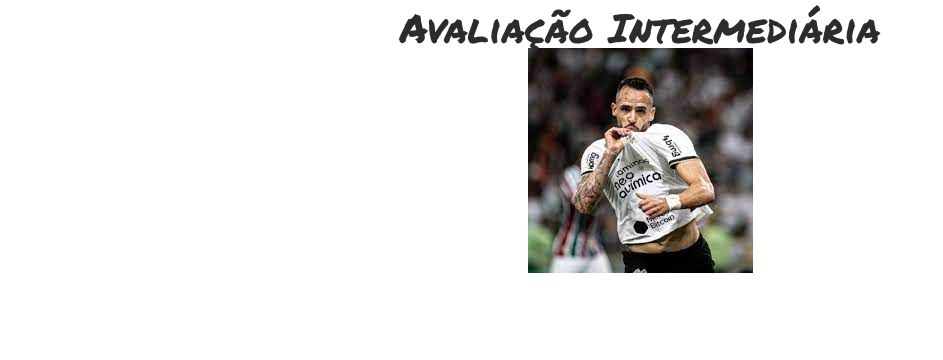
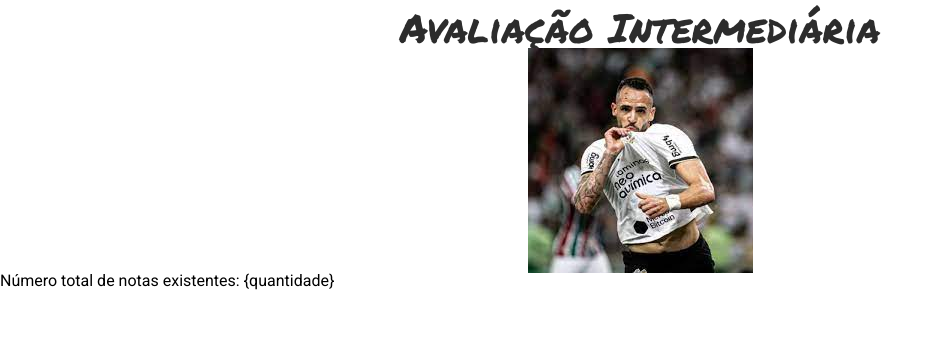
Before and after one commit to vivsoliveira/simulado_pi_tecweb, a Python web app: template templates/prova.html in a window 1280 px wide. Shown: the part 112-472 px from the top of the page, without its empty margins (0-943 px from the left). Run offline with Jinja, Linux system fonts and the light colour scheme; the template is opened without the code that fills it, so the values that code supplies are empty; some libraries are stand-ins or nearby versions.

Commit message:
qtd de notes

```diff
--- a/servidor.py
+++ b/servidor.py
@@ -22,7 +22,6 @@
     print(request)
 
     route = extract_route(request)
-    print(route)
     filepath = CUR_DIR / route
     if filepath.is_file():
         response = build_response() + read_file(filepath)
--- a/templates/prova.html
+++ b/templates/prova.html
@@ -17,7 +17,6 @@
     />
     <link rel="stylesheet" href="/templates/getit.css" />
   </head>
-
   <body>
     <div class="appbar">
         <img src="img/logo-getit.png" class="logo" />
@@ -27,29 +26,11 @@
         <div class="renato">
             <p class="titulo_renato"> Avaliação Intermediária</p>
             <img src="img/renato.jpeg" alt="Renato" />
+          </div>
+        <div>
+          Número total de notas existentes: {quantidade}
         </div>
     </main>
-    <!--
-    <main class="container">
-      <form method = "post" class="form-card">
-        <input
-          class="form-card-title"
-          type="text"
-          name="titulo"
-          placeholder="Titulo"
-        />
-        <input
-          class="autoresize"
-          name="detalhes"
-          placeholder="Digite o conteudo..."
-        ></input>
-        <button class="btn" type="submit">Criar</button>
-      </form>
-      <div class="card-container">
-        {notes}
-      </div>
-    </main> -->
-
     <script type="text/javascript" src="/templates/getit.js"></script>
   </body>
 </html>
--- a/utils.py
+++ b/utils.py
@@ -1,3 +1,4 @@
+import sqlite3
 from database import Database, Note
 import json
 import database
@@ -33,3 +34,7 @@
 def delete_note(note_id):
     db = Database('notes')
     db.delete(note_id)
+
+def conta_notas():
+    db = Database('notes')
+    return len(db.get_all())
--- a/views.py
+++ b/views.py
@@ -1,5 +1,5 @@
 from urllib.parse import unquote_plus
-from utils import load_data, load_template, add_note, build_response
+from utils import load_data, load_template, add_note, build_response, conta_notas
 
 def index(request, file='index.html'):
     # A string de request sempre começa com o tipo da requisição (ex: GET, POST)
@@ -23,5 +23,5 @@
         for dados in load_data()
     ]
     notes = '\n'.join(notes_li)
-
-    return build_response(body=load_template(file).format(notes=notes))
+    quantidade_notas = conta_notas()
+    return build_response(body=load_template(file).format(notes=notes, quantidade=quantidade_notas))
```
